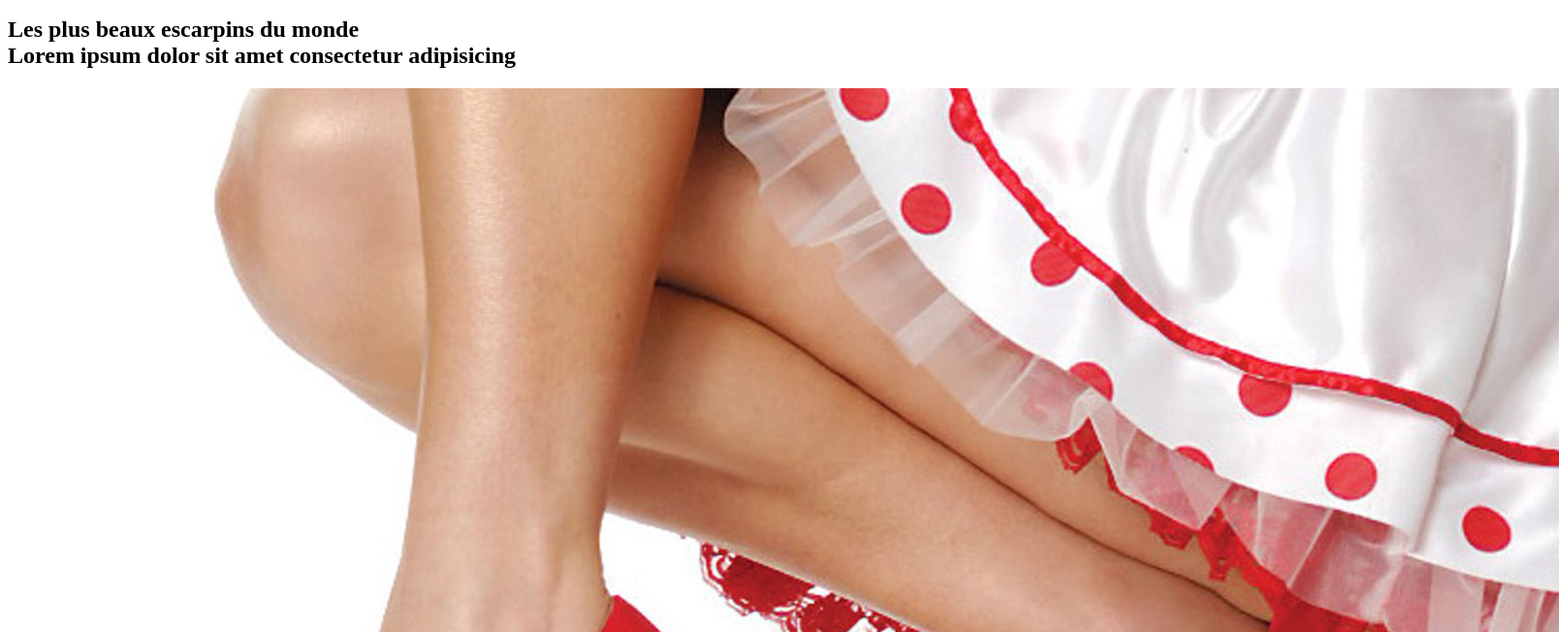
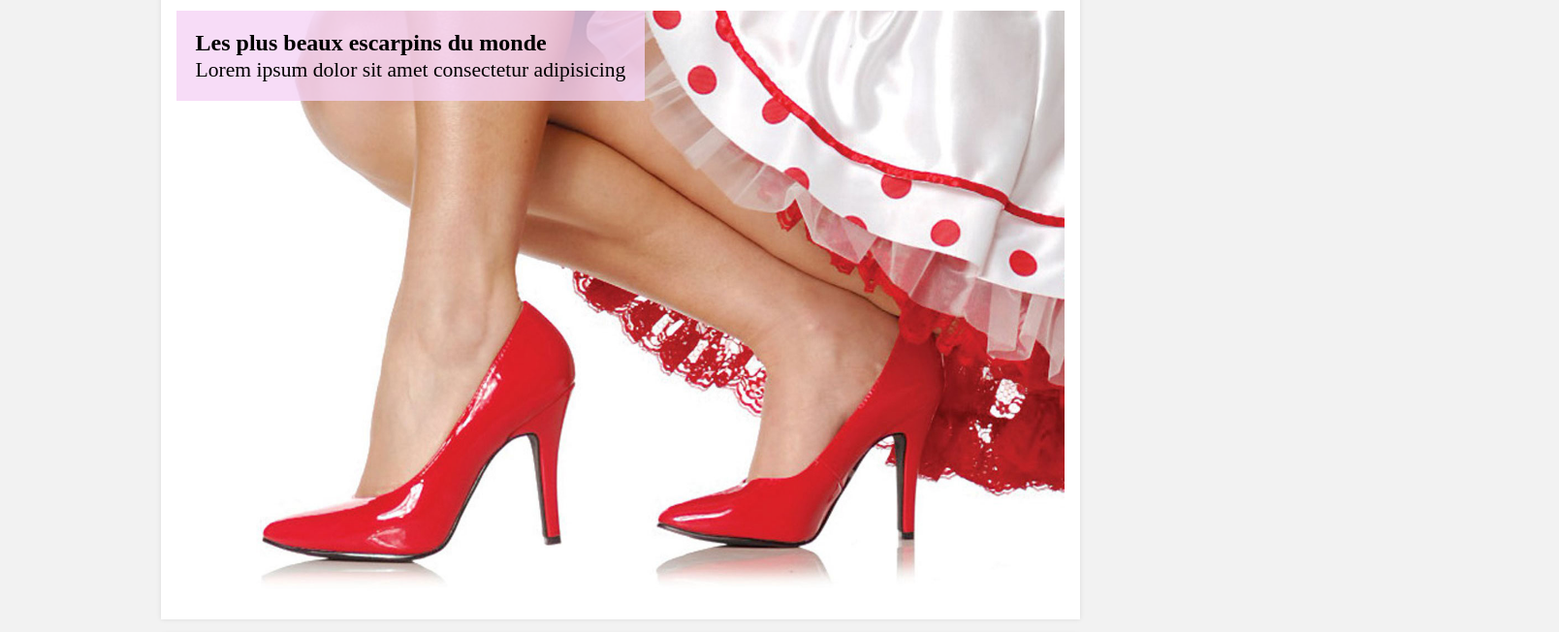
Before and after one commit to ichdev-art/ShoeSplash, a plain HTML site: page index.html in a window 1280 px wide. Shown: the part 281-933 px from the top of the page at 97% size, 1608 px wide, since content can reach past the window. Drawn offline with Linux system fonts and the light colour scheme; the site is published under a folder, as on GitHub Pages, so addresses that start at the root find nothing.

Commit message:
changement style.css dans le dossier css

```diff
--- a/index.html
+++ b/index.html
@@ -4,7 +4,7 @@
 <head>
 	<meta charset="utf-8">
 	<title>Shoesplash</title>
-	<link rel="stylesheet" href="/style.css">
+	<link rel="stylesheet" href="./css/style.css">
 	<meta name="viewport" content="width=device-width, initial-scale=1.0">
 	<script src="https://kit.fontawesome.com/8b462dcb6d.js" crossorigin="anonymous"></script>
 
```
Also changed, not shown: css/style.css (renamed from style.css, +5 -5 lines).
